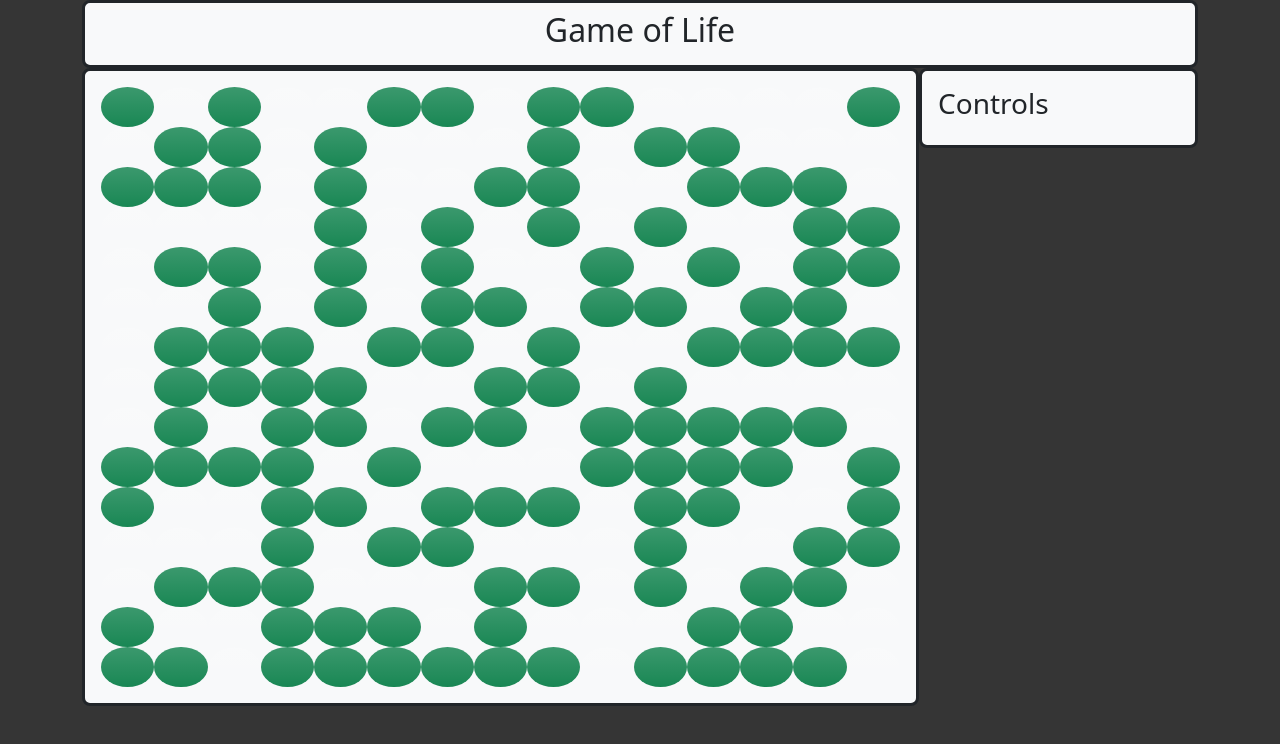
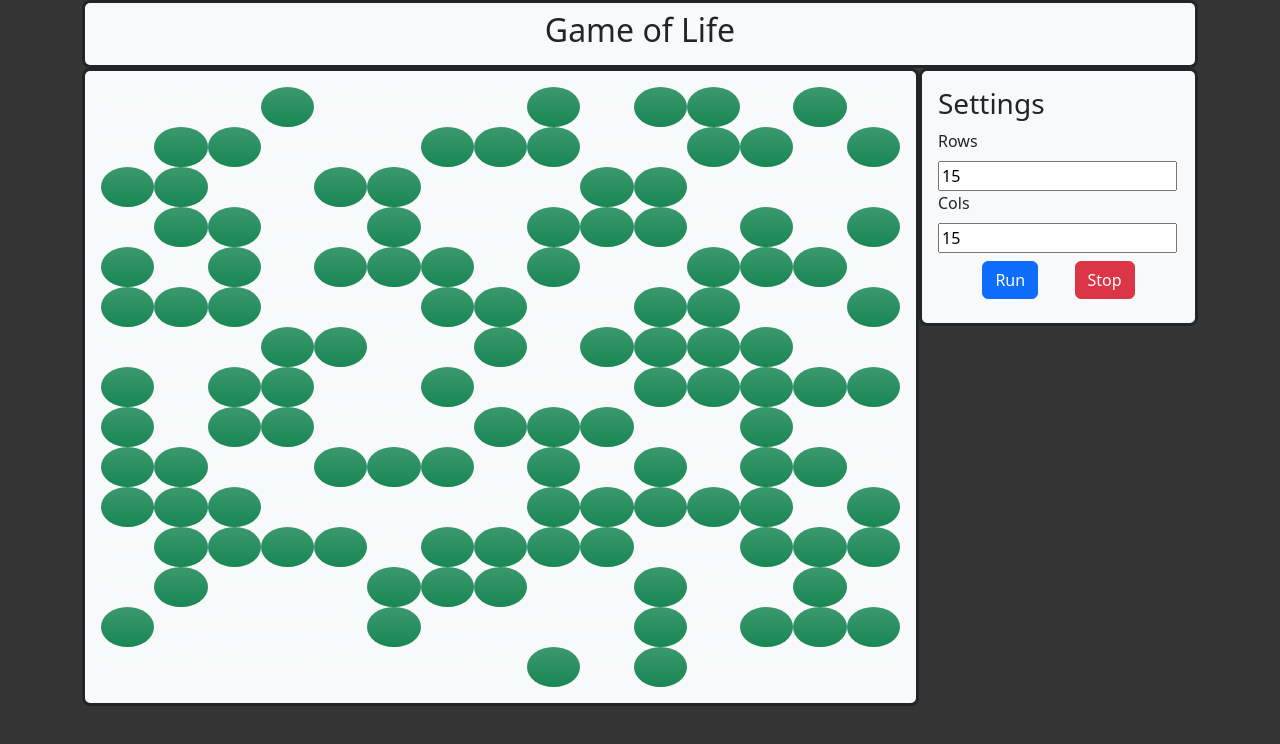
Before and after one commit to frnndgrrr/Game-of-life, a React (Create React App) app: page / in a window 1280 px wide. Shown: the top 744 px of the page. Built offline with nearby package versions, Linux system fonts and the light colour scheme.

Commit message:
Organizes state through provider and sets up reducer operations.
* Sets up state in provider file
* Adds reducer actions for rows and cols setter and randomly generated grid.
* Adds settings component UI elements and dispatches for setters.
* Adds dispatch methods to Grid component.

```diff
--- a/src/App.jsx
+++ b/src/App.jsx
@@ -1,15 +1,18 @@
 import Grid from "./components/Grid";
-import Controls from "./components/Controls";
+import Settings from "./components/Settings";
 import Title from "./components/Title";
+import { GridProvider } from "./providers/Grid.provider";
 
 function App() {
   return (
     <div className="container mx-auto">
-      <Title title="Game of Life"/>
-      <div className="row g-0">
-        <Grid rows={15} cols={15} />
-        <Controls />
-      </div>
+      <GridProvider>
+        <Title title="Game of Life" />
+        <div className="row g-0">
+          <Grid rows={15} cols={15} />
+          <Settings />
+        </div>
+      </GridProvider>
     </div>
   );
 }
--- a/src/components/Controls.jsx
+++ /dev/null
@@ -1,12 +0,0 @@
-
-function Controls() {
-  return (
-    <div className="col-3">
-      <div className="container border border-3 border-dark bg-light rounded-3 p-3">
-        <h3 className="h3">Controls</h3>
-      </div>
-    </div>
-  )
-}
-
-export default Controls
--- a/src/components/Grid.jsx
+++ b/src/components/Grid.jsx
@@ -1,6 +1,7 @@
-import React, { useState } from "react";
+import { useEffect } from "react";
+import { useContext } from "react";
+import GridContext from "../providers/Grid.provider";
 import Cell from "./Cell";
-import { generateRandomGrid } from "../utils/functions";
 
 function renderGrid(grid) {
   return grid.map((row) => {
@@ -14,8 +15,12 @@ function renderGrid(grid) {
   })
 }
 
-function Grid({ rows = 10, cols = 10}) {
-  const [grid, setGrid] = useState(generateRandomGrid(rows, cols));
+function Grid() {
+  const { grid, dispatch } = useContext(GridContext);
+
+  useEffect(() => {
+    dispatch('GENERATE_RANDOM_GRID');
+  }, []);
 
   return (
     <div className="col-9">
--- /dev/null
+++ b/src/components/Settings.jsx
@@ -0,0 +1,67 @@
+import { useContext } from "react";
+import GridContext from "../providers/Grid.provider";
+
+function handleStop(e) {
+  e.preventDefault();
+}
+
+function Settings() {
+  const { rows, cols, dispatch } = useContext(GridContext);
+
+  function changeRows(e) {
+    const rows = Number(e.target.value);
+    dispatch({ type: "SET_ROWS", payload: rows });
+  }
+
+  function changeCols(e) {
+    const cols = Number(e.target.value);
+    dispatch({ type: "SET_ROWS", payload: cols });
+  }
+
+  function handleRun(e) {
+    e.preventDefault();
+    dispatch({ type: 'TICK'})
+  }
+
+  return (
+    <div className="col-3">
+      <div className="container border border-3 border-dark bg-light rounded-3 p-3">
+        <h3 className="h3">Settings</h3>
+        <form>
+          <label htmlFor="Rows" className="form-label">
+            Rows
+          </label>
+          <input
+            type="number"
+            name="Rows"
+            onChange={changeRows}
+            min="15"
+            value={rows}
+          />
+
+          <label htmlFor="Cols" className="form-label">
+            Cols
+          </label>
+          <input
+            type="number"
+            name="Cols"
+            onChange={changeCols}
+            min="15"
+            value={cols}
+          />
+
+          <div className="d-flex justify-content-evenly p-2">
+            <button className="btn btn-primary" onClick={handleRun}>
+              Run
+            </button>
+            <button className="btn btn-danger" onClick={handleStop}>
+              Stop
+            </button>
+          </div>
+        </form>
+      </div>
+    </div>
+  );
+}
+
+export default Settings;
--- a/src/providers/Grid.provider.jsx
+++ b/src/providers/Grid.provider.jsx
@@ -1,3 +1,31 @@
-import { createContext } from "react";
+import { createContext, useReducer } from "react";
+import gridReducer from '../reducers/Grid.reducer'
+import { generateRandomGrid } from "../utils/functions";
 
-const gridContext = createContext({});
+const initState = {
+  grid: generateRandomGrid(15,15),
+  rows: 15,
+  cols: 15,
+  tick: 500
+}
+
+const GridContext = createContext();
+export default GridContext;
+
+export function GridProvider({ children }) {
+  const [state, dispatch] = useReducer(gridReducer, initState);
+  const { grid, rows, cols } = state;
+
+  return (
+    <GridContext.Provider
+      value={{
+        grid,
+        rows,
+        cols,
+        dispatch
+      }}
+    >
+      {children}
+    </GridContext.Provider>
+  );
+}
--- /dev/null
+++ b/src/reducers/Grid.reducer.js
@@ -0,0 +1,31 @@
+import { generateRandomGrid } from "../utils/functions";
+
+export default function gridReducer(state, action) {
+  switch (action.type) {
+    case "SET_COLS":
+      return {
+        ...state,
+        cols: action.payload,
+      };
+
+    case "SET_ROWS":
+      return {
+        ...state,
+        rows: action.payload,
+      };
+
+    case "GENERATE_RANDOM_GRID":
+      return {
+        ...state,
+        grid: generateRandomGrid(state.rows, state.cols),
+      };
+
+    case "TICK":
+      return {
+        ...state,
+      };
+
+    default:
+      return state;
+  }
+}
--- a/src/reducers/gridReducer.js
+++ /dev/null
@@ -1 +0,0 @@
-export default function gridReducer(grid, action) {}
```
